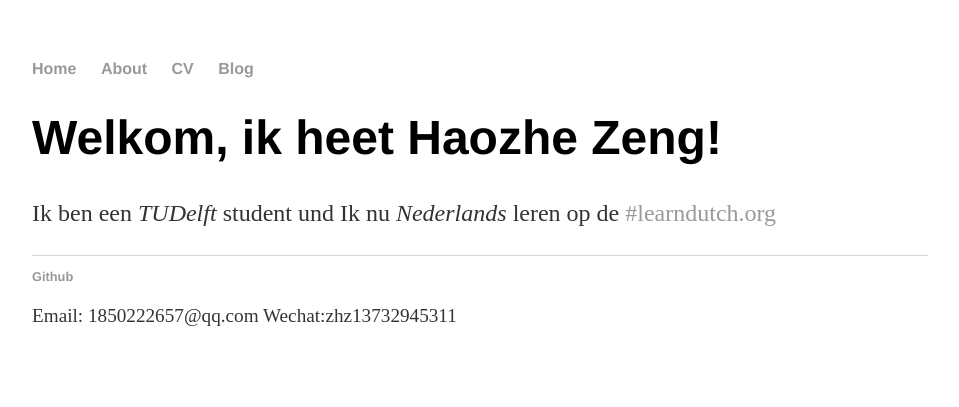
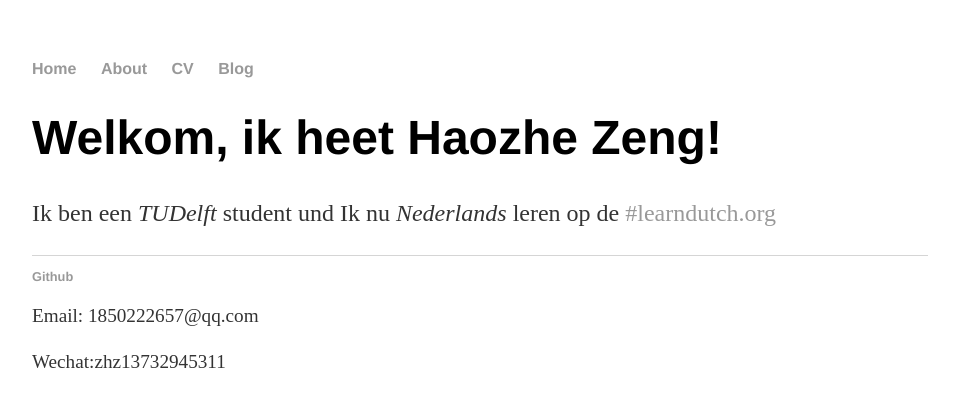
Before and after one commit to zhz0309/zhz0309.github.io-old-, a Jekyll site: the page built from index.html, in a window 1280 px wide. Shown: the top 407 px of the page, without its empty margins (160-1119 px from the left). Built offline with Jekyll 4.4.1, drawn with Linux system fonts in a browser that asks for light colours.

```diff
--- a/_layouts/default.html
+++ b/_layouts/default.html
@@ -24,7 +24,8 @@
         		<li><a href="https://github.com/zhz0309">Github</a></li>
 			</ul>
 		<div class="blurb">
-        	<p>Email: 1850222657@qq.com	Wechat:zhz13732945311</p>
+			<p>Email: 1850222657@qq.com</p>
+			<p>Wechat:zhz13732945311</p>
 		</div><!-- /.blurb -->
 		</footer>
 	</body>
```
